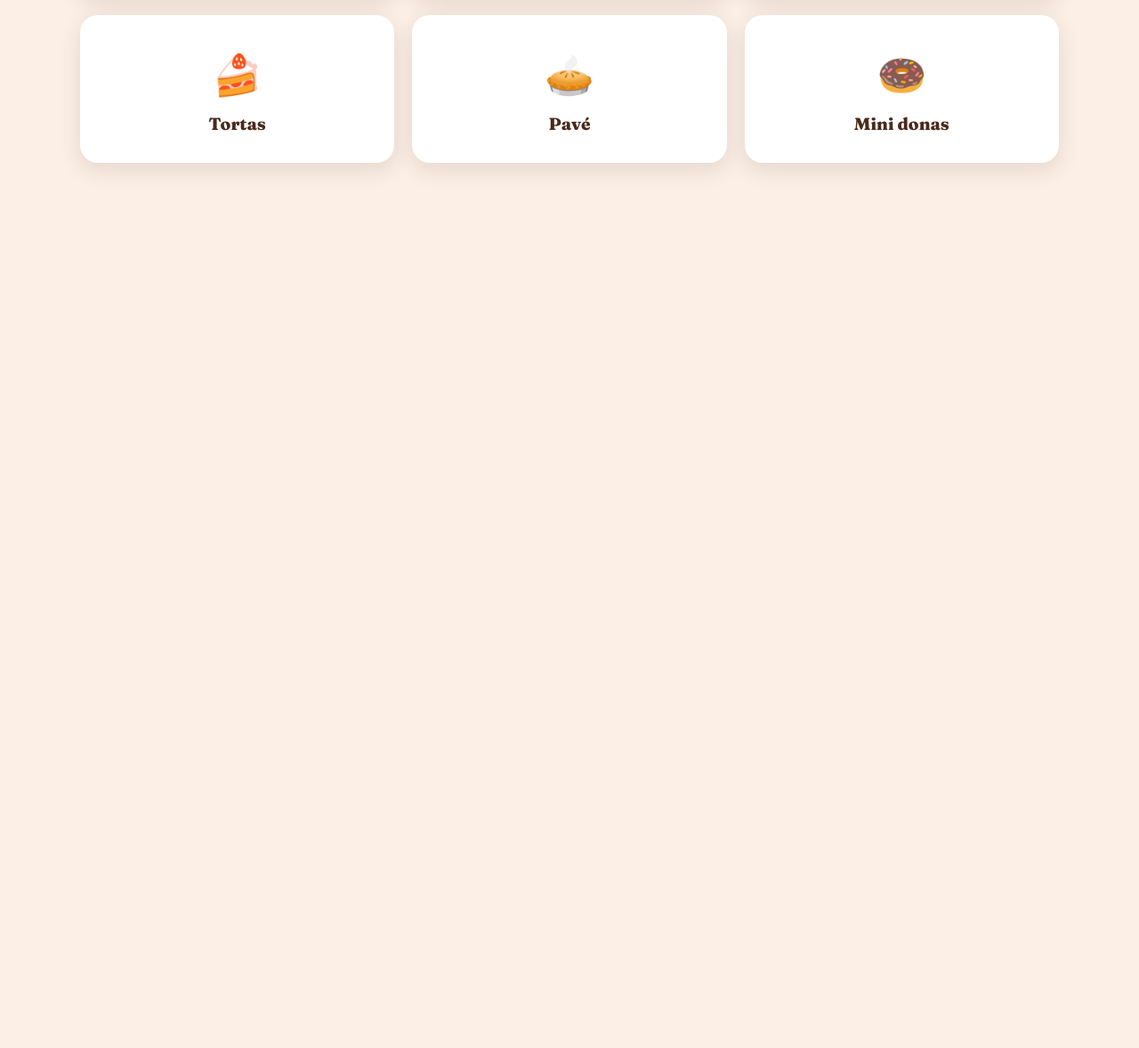
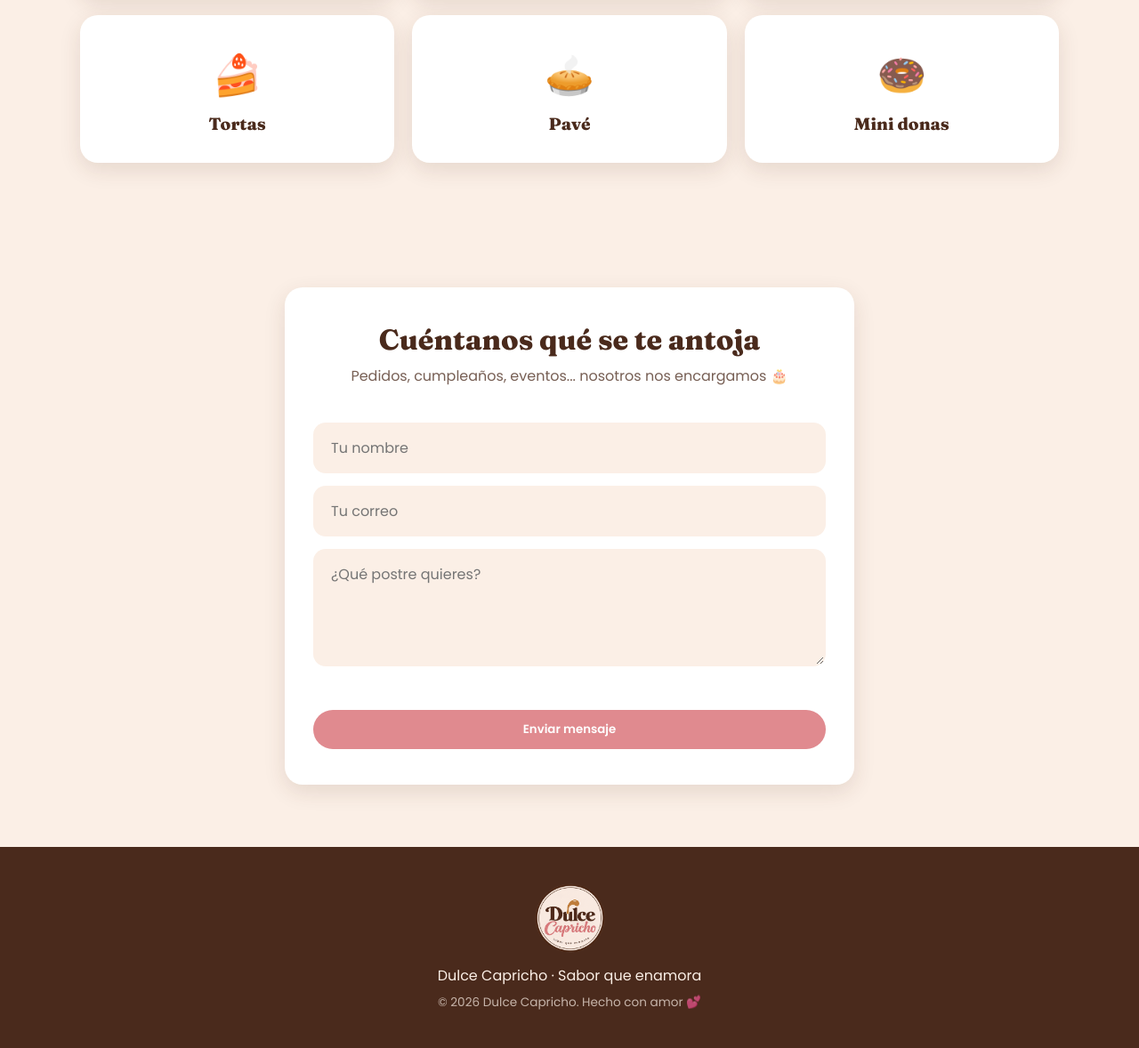
Before and after one commit to valeriazambrano08/dulce-capricho, a plain HTML site: page frontend/index.html in a window 1280 px wide. Shown: the part 937-2115 px from the top of the page at 89% size. Before the commit the page ends 1190 px from the top, so only its background shows below. Drawn offline with nearby package versions, Linux system fonts and the light colour scheme.

Commit message:
Agrega contacto con validaciones y footer

```diff
--- a/frontend/css/home.css
+++ b/frontend/css/home.css
@@ -209,3 +209,65 @@
     gap: 14px;
   }
 }
+
+/* ===== Contacto ===== */
+.contacto-caja {
+  max-width: 640px;
+  background: var(--blanco);
+  border-radius: var(--radio);
+  padding: 40px 32px;
+  box-shadow: var(--sombra);
+}
+
+.formulario {
+  display: flex;
+  flex-direction: column;
+  gap: 14px;
+}
+
+.formulario input,
+.formulario textarea {
+  font-family: inherit;
+  font-size: 1rem;
+  padding: 14px 18px;
+  border: 2px solid transparent;
+  border-radius: 14px;
+  background: var(--crema);
+  color: var(--cafe);
+  outline: none;
+  transition: border-color .2s;
+}
+
+.formulario input:focus,
+.formulario textarea:focus {
+  border-color: var(--rosa);
+}
+
+.form-estado {
+  min-height: 1.4em;
+  font-size: .95rem;
+  font-weight: 500;
+}
+
+.form-estado.error { color: #c0392b; }
+.form-estado.ok { color: #2e8b57; }
+
+/* ===== Footer ===== */
+.footer {
+  background: var(--cafe);
+  color: var(--crema);
+  text-align: center;
+  padding: 40px 0;
+}
+
+.footer-logo {
+  height: 80px;
+  width: auto;
+  margin: 0 auto 12px;
+}
+
+.footer-pequeno {
+  font-size: .85rem;
+  opacity: .7;
+  margin-top: 6px;
+}
--- a/frontend/index.html
+++ b/frontend/index.html
@@ -82,6 +82,31 @@
     </div>
   </section>
 
+  <!-- ===== CONTACTO ===== -->
+  <section class="contacto" id="contacto">
+    <div class="contenedor contacto-caja">
+      <h2 class="titulo-seccion">Cuéntanos qué se te antoja</h2>
+      <p class="subtitulo-seccion">Pedidos, cumpleaños, eventos... nosotros nos encargamos 🎂</p>
+
+      <form id="formContacto" class="formulario" novalidate>
+        <input type="text" id="nombre" placeholder="Tu nombre" required>
+        <input type="email" id="correo" placeholder="Tu correo" required>
+        <textarea id="mensaje" rows="4" placeholder="¿Qué postre quieres?" required></textarea>
+        <p class="form-estado" id="formEstado"></p>
+        <button type="submit" class="btn btn-rosa">Enviar mensaje</button>
+      </form>
+    </div>
+  </section>
+
+  <!-- ===== FOOTER ===== -->
+  <footer class="footer">
+    <div class="contenedor footer-interno">
+      <img src="images/logo.png" alt="Dulce Capricho" class="footer-logo">
+      <p>Dulce Capricho · Sabor que enamora</p>
+      <p class="footer-pequeno">© 2026 Dulce Capricho. Hecho con amor 💕</p>
+    </div>
+  </footer>
+
   <script src="js/main.js"></script>
 </body>
 </html>
--- a/frontend/js/main.js
+++ b/frontend/js/main.js
@@ -5,3 +5,31 @@ const navLinks = document.getElementById('navLinks');
 menuToggle.addEventListener('click', () => {
   navLinks.classList.toggle('abierto');
 });
+// ===== Validación del formulario de contacto =====
+// Por ahora solo valida en el navegador. Más adelante lo conectamos al backend.
+const form = document.getElementById('formContacto');
+const estado = document.getElementById('formEstado');
+
+form.addEventListener('submit', (e) => {
+  e.preventDefault();
+
+  const nombre = document.getElementById('nombre').value.trim();
+  const correo = document.getElementById('correo').value.trim();
+  const mensaje = document.getElementById('mensaje').value.trim();
+
+  if (!nombre || !correo || !mensaje) {
+    estado.textContent = 'Ups, faltan campos por llenar 🥲';
+    estado.className = 'form-estado error';
+    return;
+  }
+
+  if (!/^\S+@\S+\.\S+$/.test(correo)) {
+    estado.textContent = 'Revisa tu correo, parece que no es válido.';
+    estado.className = 'form-estado error';
+    return;
+  }
+
+  estado.textContent = '¡Gracias! Recibimos tu mensaje 💕';
+  estado.className = 'form-estado ok';
+  form.reset();
+});
```
